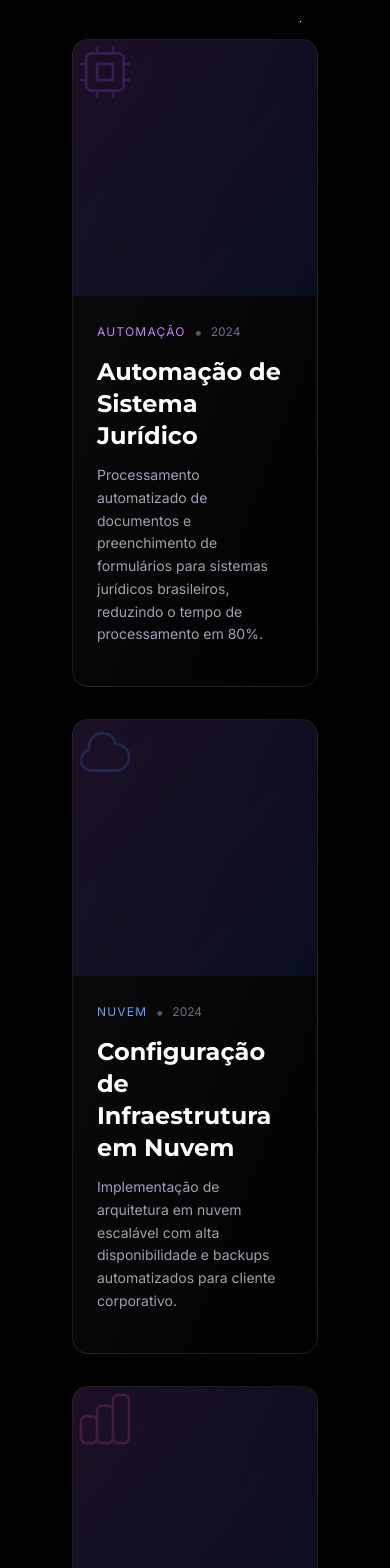
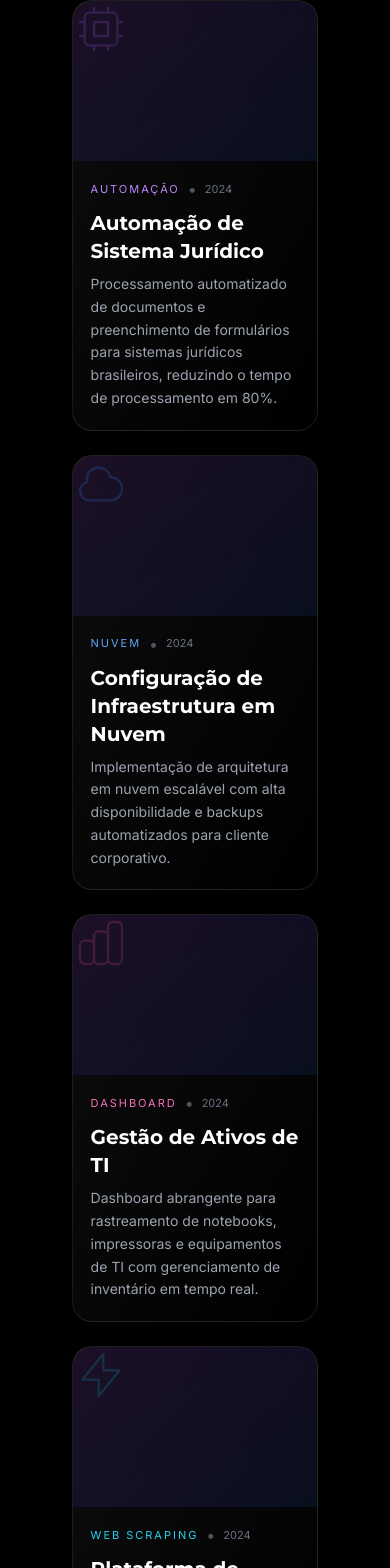
Before and after one commit to p9999999992002-gif/backspace, a Vue app: page / in a window 390 px wide. Shown: the part 1144-2712 px from the top of the page. Built offline with nearby package versions, Linux system fonts and the light colour scheme.

Commit message:
update for contact projects services

```diff
--- a/src/components/Projects.vue
+++ b/src/components/Projects.vue
@@ -1,5 +1,5 @@
 <template>
-  <section id="projects" class="relative py-20 md:py-32 bg-black overflow-hidden ml-20 md:ml-24">
+  <section id="projects" class="relative py-20 md:py-32 bg-black overflow-hidden">
     <div class="absolute inset-0">
       <div class="stars"></div>
     </div>
@@ -13,29 +13,29 @@
       </div>
 
       <!-- Title - CENTRALIZADO -->
-      <h2 class="text-4xl md:text-6xl lg:text-7xl font-black text-white leading-tight mb-16 text-center fade-in-up">
+      <h2 class="text-3xl sm:text-4xl md:text-6xl lg:text-7xl font-black text-white leading-tight mb-10 md:mb-16 text-center fade-in-up">
         Projetos em Destaque
       </h2>
 
       <!-- Projects Grid CENTRALIZADO -->
-      <div class="grid md:grid-cols-2 gap-8 max-w-6xl mx-auto">
+      <div class="grid grid-cols-1 md:grid-cols-2 gap-6 md:gap-8 max-w-6xl mx-auto">
         <!-- Project Card 1 -->
         <div class="project-card group fade-in-up">
           <div class="project-image">
             <div class="image-placeholder">
-              <svg class="w-16 h-16 text-purple-500/20" fill="none" stroke="currentColor" viewBox="0 0 24 24">
+              <svg class="w-14 h-14 md:w-16 md:h-16 text-purple-500/20" fill="none" stroke="currentColor" viewBox="0 0 24 24">
                 <path stroke-linecap="round" stroke-linejoin="round" stroke-width="1" d="M9 3v2m6-2v2M9 19v2m6-2v2M5 9H3m2 6H3m18-6h-2m2 6h-2M7 19h10a2 2 0 002-2V7a2 2 0 00-2-2H7a2 2 0 00-2 2v10a2 2 0 002 2zM9 9h6v6H9V9z"/>
               </svg>
             </div>
           </div>
           <div class="project-content">
-            <div class="flex items-center space-x-2 mb-3">
-              <span class="text-xs text-purple-400 tracking-widest">AUTOMAÇÃO</span>
+            <div class="flex items-center space-x-2 mb-2 md:mb-3">
+              <span class="text-[11px] md:text-xs text-purple-400 tracking-[0.18em] uppercase">AUTOMAÇÃO</span>
               <span class="text-gray-600">•</span>
-              <span class="text-xs text-gray-500">2024</span>
+              <span class="text-[11px] md:text-xs text-gray-500">2024</span>
             </div>
-            <h3 class="text-2xl font-bold text-white mb-3">Automação de Sistema Jurídico</h3>
-            <p class="text-gray-400 text-sm leading-relaxed mb-4">
+            <h3 class="text-xl md:text-2xl font-bold text-white mb-2 md:mb-3">Automação de Sistema Jurídico</h3>
+            <p class="text-gray-400 text-sm md:text-base leading-relaxed">
               Processamento automatizado de documentos e preenchimento de formulários para sistemas jurídicos brasileiros, reduzindo o tempo de processamento em 80%.
             </p>
           </div>
@@ -45,19 +45,19 @@
         <div class="project-card group fade-in-up" style="animation-delay: 0.1s">
           <div class="project-image">
             <div class="image-placeholder">
-              <svg class="w-16 h-16 text-blue-500/20" fill="none" stroke="currentColor" viewBox="0 0 24 24">
+              <svg class="w-14 h-14 md:w-16 md:h-16 text-blue-500/20" fill="none" stroke="currentColor" viewBox="0 0 24 24">
                 <path stroke-linecap="round" stroke-linejoin="round" stroke-width="1" d="M3 15a4 4 0 004 4h9a5 5 0 10-.1-9.999 5.002 5.002 0 10-9.78 2.096A4.001 4.001 0 003 15z"/>
               </svg>
             </div>
           </div>
           <div class="project-content">
-            <div class="flex items-center space-x-2 mb-3">
-              <span class="text-xs text-blue-400 tracking-widest">NUVEM</span>
+            <div class="flex items-center space-x-2 mb-2 md:mb-3">
+              <span class="text-[11px] md:text-xs text-blue-400 tracking-[0.18em] uppercase">NUVEM</span>
               <span class="text-gray-600">•</span>
-              <span class="text-xs text-gray-500">2024</span>
+              <span class="text-[11px] md:text-xs text-gray-500">2024</span>
             </div>
-            <h3 class="text-2xl font-bold text-white mb-3">Configuração de Infraestrutura em Nuvem</h3>
-            <p class="text-gray-400 text-sm leading-relaxed mb-4">
+            <h3 class="text-xl md:text-2xl font-bold text-white mb-2 md:mb-3">Configuração de Infraestrutura em Nuvem</h3>
+            <p class="text-gray-400 text-sm md:text-base leading-relaxed">
               Implementação de arquitetura em nuvem escalável com alta disponibilidade e backups automatizados para cliente corporativo.
             </p>
           </div>
@@ -67,19 +67,19 @@
         <div class="project-card group fade-in-up" style="animation-delay: 0.2s">
           <div class="project-image">
             <div class="image-placeholder">
-              <svg class="w-16 h-16 text-pink-500/20" fill="none" stroke="currentColor" viewBox="0 0 24 24">
+              <svg class="w-14 h-14 md:w-16 md:h-16 text-pink-500/20" fill="none" stroke="currentColor" viewBox="0 0 24 24">
                 <path stroke-linecap="round" stroke-linejoin="round" stroke-width="1" d="M9 19v-6a2 2 0 00-2-2H5a2 2 0 00-2 2v6a2 2 0 002 2h2a2 2 0 002-2zm0 0V9a2 2 0 012-2h2a2 2 0 012 2v10m-6 0a2 2 0 002 2h2a2 2 0 002-2m0 0V5a2 2 0 012-2h2a2 2 0 012 2v14a2 2 0 01-2 2h-2a2 2 0 01-2-2z"/>
               </svg>
             </div>
           </div>
           <div class="project-content">
-            <div class="flex items-center space-x-2 mb-3">
-              <span class="text-xs text-pink-400 tracking-widest">DASHBOARD</span>
+            <div class="flex items-center space-x-2 mb-2 md:mb-3">
+              <span class="text-[11px] md:text-xs text-pink-400 tracking-[0.18em] uppercase">DASHBOARD</span>
               <span class="text-gray-600">•</span>
-              <span class="text-xs text-gray-500">2024</span>
+              <span class="text-[11px] md:text-xs text-gray-500">2024</span>
             </div>
-            <h3 class="text-2xl font-bold text-white mb-3">Gestão de Ativos de TI</h3>
-            <p class="text-gray-400 text-sm leading-relaxed mb-4">
+            <h3 class="text-xl md:text-2xl font-bold text-white mb-2 md:mb-3">Gestão de Ativos de TI</h3>
+            <p class="text-gray-400 text-sm md:text-base leading-relaxed">
               Dashboard abrangente para rastreamento de notebooks, impressoras e equipamentos de TI com gerenciamento de inventário em tempo real.
             </p>
           </div>
@@ -89,27 +89,30 @@
         <div class="project-card group fade-in-up" style="animation-delay: 0.3s">
           <div class="project-image">
             <div class="image-placeholder">
-              <svg class="w-16 h-16 text-cyan-500/20" fill="none" stroke="currentColor" viewBox="0 0 24 24">
+              <svg class="w-14 h-14 md:w-16 md:h-16 text-cyan-500/20" fill="none" stroke="currentColor" viewBox="0 0 24 24">
                 <path stroke-linecap="round" stroke-linejoin="round" stroke-width="1" d="M13 10V3L4 14h7v7l9-11h-7z"/>
               </svg>
             </div>
           </div>
           <div class="project-content">
-            <div class="flex items-center space-x-2 mb-3">
-              <span class="text-xs text-cyan-400 tracking-widest">WEB SCRAPING</span>
+            <div class="flex items-center space-x-2 mb-2 md:mb-3">
+              <span class="text-[11px] md:text-xs text-cyan-400 tracking-[0.18em] uppercase">WEB SCRAPING</span>
               <span class="text-gray-600">•</span>
-              <span class="text-xs text-gray-500">2024</span>
+              <span class="text-[11px] md:text-xs text-gray-500">2024</span>
             </div>
-            <h3 class="text-2xl font-bold text-white mb-3">Plataforma de Extração de Dados</h3>
-            <p class="text-gray-400 text-sm leading-relaxed mb-4">
+            <h3 class="text-xl md:text-2xl font-bold text-white mb-2 md:mb-3">Plataforma de Extração de Dados</h3>
+            <p class="text-gray-400 text-sm md:text-base leading-relaxed">
               Solução avançada de web scraping usando Playwright para coleta e processamento automatizado de dados em escala.
             </p>
           </div>
         </div>
       </div>
     </div>
+
     <!-- Page Number -->
-    <div class="absolute bottom-12 right-12 text-6xl md:text-8xl font-black text-white/5 tracking-tighter pointer-events-none">02</div>
+    <div class="absolute bottom-12 right-12 text-6xl md:text-8xl font-black text-white/5 tracking-tighter pointer-events-none">
+      02
+    </div>
   </section>
 </template>
 
@@ -133,12 +136,13 @@ export default {
   to { transform: translateY(-2000px); }
 }
 
+/* Cards mais limpos e responsivos */
 .project-card {
-  @apply relative bg-gradient-to-br from-white/5 to-transparent border border-white/10 rounded-2xl overflow-hidden backdrop-blur-sm transition-all duration-500 hover:border-purple-500/30 hover:transform hover:-translate-y-2 hover:shadow-2xl hover:shadow-purple-500/10;
+  @apply relative bg-gradient-to-br from-white/5 to-transparent border border-white/10 rounded-2xl overflow-hidden backdrop-blur-sm transition-all duration-500 hover:border-purple-500/30 hover:-translate-y-2 hover:shadow-2xl hover:shadow-purple-500/10;
 }
 
 .project-image {
-  @apply relative h-64 bg-gradient-to-br from-purple-900/20 to-blue-900/20 overflow-hidden;
+  @apply relative h-40 md:h-64 bg-gradient-to-br from-purple-900/20 to-blue-900/20 overflow-hidden;
 }
 
 .image-placeholder {
@@ -146,6 +150,17 @@ export default {
 }
 
 .project-content {
-  @apply p-6;
+  @apply p-5 md:p-6;
+}
+
+/* MOBILE: mais espaço e 1 coluna já está definido no template */
+@media (max-width: 768px) {
+  .project-card {
+    border-radius: 1.25rem;
+  }
+
+  .project-content {
+    padding: 1rem 1.1rem 1.25rem;
+  }
 }
 </style>
```
Also changed, not shown: src/components/Contact.vue (+41 -20 lines), src/components/Services.vue (+52 -19 lines).
